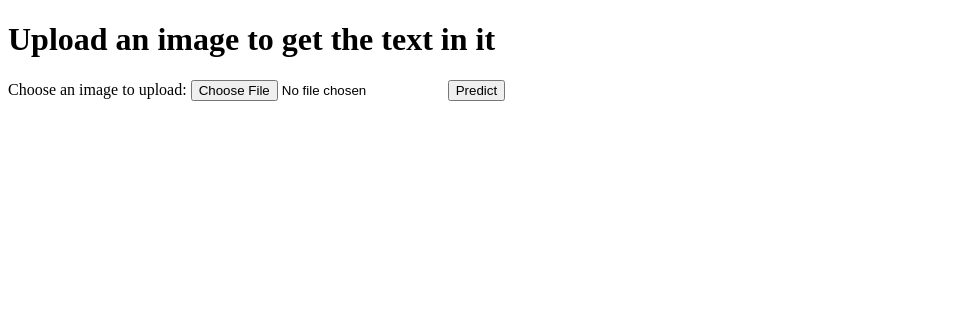
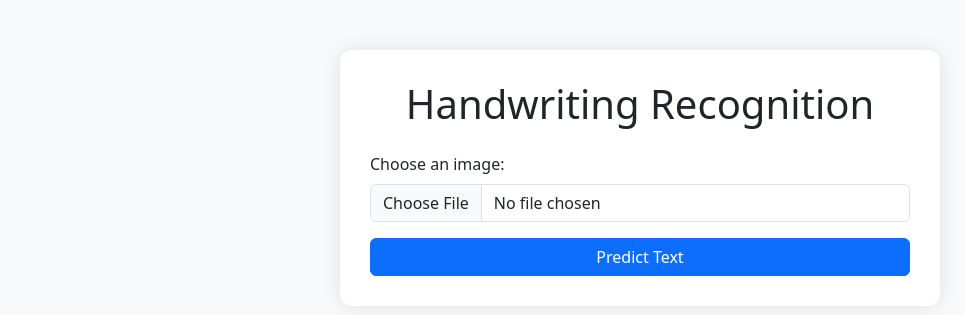
Before and after one commit to Ammar-bin-Akram/HTR2Text, a Flask app: page / in a window 1280 px wide. Shown: the top 315 px of the page, without its empty margins (0-965 px from the left). Run offline with Flask 3, Linux system fonts and the light colour scheme; parts of the project's set-up code (start-up, migrations or seed data) failed here and were passed over.

Commit message:
Updated the landing page of web ap.

```diff
--- a/flask app/templates/index.html
+++ b/flask app/templates/index.html
@@ -2,21 +2,50 @@
 <html lang="en">
 <head>
     <meta charset="UTF-8">
-    <meta name="viewport" content="width=device-width, initial-scale=1.0">
+    <meta name="viewport" content="width=device-width, initial-scale=1">
     <title>Handwriting Recognition</title>
+    <link href="https://cdn.jsdelivr.net/npm/bootstrap@5.3.3/dist/css/bootstrap.min.css" rel="stylesheet">
+    <style>
+        body {
+            background-color: #f8f9fa;
+            padding-top: 50px;
+        }
+        .container {
+            max-width: 600px;
+            margin: auto;
+            background: white;
+            padding: 30px;
+            border-radius: 12px;
+            box-shadow: 0 0 20px rgba(0,0,0,0.1);
+        }
+        h1, h2 {
+            text-align: center;
+        }
+        .preview-img {
+            display: block;
+            margin: 20px auto;
+            max-height: 250px;
+        }
+    </style>
 </head>
 <body>
-    <h1>Upload an image to get the text in it</h1>
-    <form method="POST" enctype="multipart/form-data">
-        <label for="image-upload">Choose an image to upload:</label>
-        <input type="file" id="image-upload" name="image" required title="Upload an image file">
-        <input type="submit" value="Predict">
-    </form>
+    <div class="container">
+        <h1>Handwriting Recognition</h1>
+        <form method="POST" enctype="multipart/form-data" class="mt-4">
+            <div class="mb-3">
+                <label for="image-upload" class="form-label">Choose an image:</label>
+                <input type="file" class="form-control" id="image-upload" name="image" required>
+            </div>
+            <button type="submit" class="btn btn-primary w-100">Predict Text</button>
+        </form>
 
-    {% if image_path %}
-        <h2>Predicted Text:</h2>
-        <p>{{ prediction }}</p>
-        <img src="{{ image_path }}" height="200" alt="Uploaded handwriting image">
-    {% endif %}
+        {% if image_path %}
+        <div class="mt-5">
+            <h2>Predicted Text</h2>
+            <p class="alert alert-success">{{ prediction }}</p>
+            <img src="{{ image_path }}" class="preview-img img-thumbnail" alt="Uploaded handwriting image">
+        </div>
+        {% endif %}
+    </div>
 </body>
 </html>
```
Also changed, not shown: flask app/static/uploads/3.jpg (added), flask app/static/uploads/hello.jpg (added).
